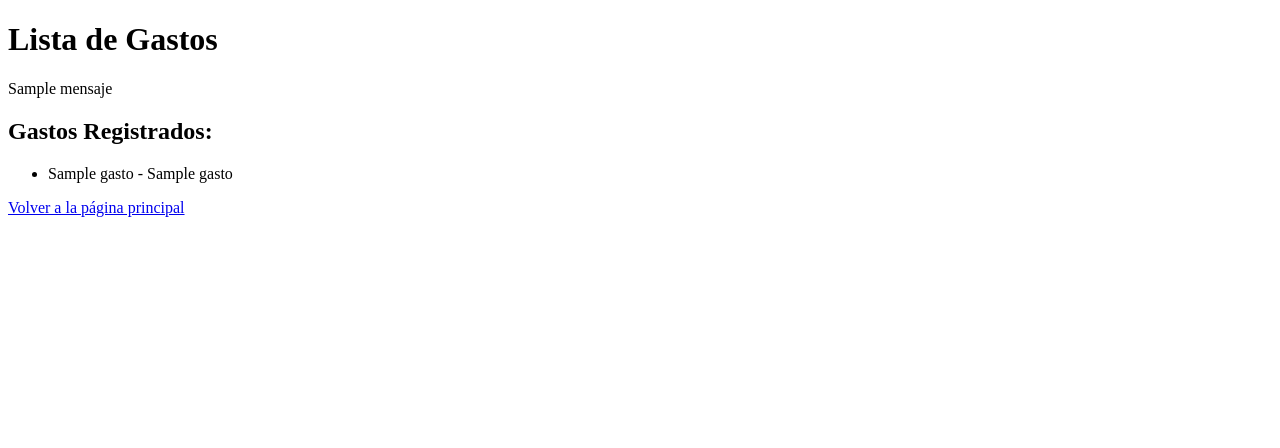
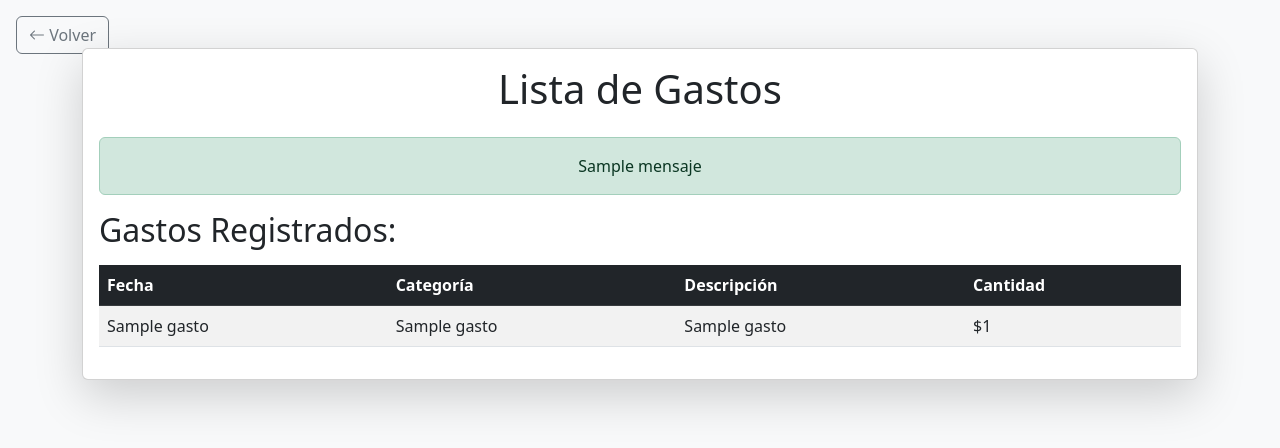
Before and after one commit to Naimerith/GestorFinanzas, a Flask app: template templates/ver_gastos.html in a window 1280 px wide. Shown: the top 448 px of the page. Run offline with Flask 3, Linux system fonts and the light colour scheme; the template is opened without the code that fills it: most values are stand-ins (such as "Sample title", 1, 10 or a date in 2020).

Commit message:
suma del total gastos y mejoras a la tabla ver gastos

```diff
--- a/app.py
+++ b/app.py
@@ -6,7 +6,7 @@
 # Necesario para usar el flash
 app.secret_key = 'mi_clave_secreta'
 
-# Verificar si la tabla 'gastos' existe
+# Crear la tabla si no existe
 def crear_tabla():
     conn = sqlite3.connect('finanzas.db')
     c = conn.cursor()
@@ -14,7 +14,9 @@
         CREATE TABLE IF NOT EXISTS gastos (
             id INTEGER PRIMARY KEY AUTOINCREMENT,
             cantidad REAL,
-            descripcion TEXT
+            descripcion TEXT,
+            categoria TEXT,
+            fecha TEXT
         )
     ''')
     conn.commit()
@@ -29,6 +31,8 @@
     if request.method == 'POST':
         cantidad = request.form['cantidad']
         descripcion = request.form['descripcion']
+        categoria = request.form['categoria']  # Nuevo campo
+        fecha = request.form['fecha']  # Nuevo campo
 
         # Conectar a la base de datos SQLite
         conn = sqlite3.connect('finanzas.db')
@@ -36,33 +40,39 @@
 
         # Insertar el nuevo gasto en la base de datos
         c.execute('''
-            INSERT INTO gastos (cantidad, descripcion)
-            VALUES (?, ?)
-        ''', (cantidad, descripcion))
+            INSERT INTO gastos (cantidad, descripcion, categoria, fecha)
+            VALUES (?, ?, ?, ?)
+        ''', (cantidad, descripcion, categoria, fecha))
 
-        conn.commit()  # Guardar los cambios
-        conn.close()   # Cerrar la conexión
+        conn.commit()
+        conn.close()
 
         # Mostrar mensaje de éxito con flash
         flash('Gasto registrado correctamente')
 
         # Redirigir a la página de ver gastos
         return redirect(url_for('ver_gastos'))
+    # Calcular el total gastado
+    conn = sqlite3.connect('finanzas.db')
+    c = conn.cursor()
+    c.execute('SELECT COALESCE(SUM(cantidad), 0) FROM gastos')  # Si no hay datos, devuelve 0
+    total_gastado = c.fetchone()[0]
+    conn.close()
 
-    return render_template('agregar.html')
+    return render_template('agregar.html', total_gastado=total_gastado)
+    #return render_template('agregar.html')
 
 @app.route('/ver_gastos')
 def ver_gastos():
     # Conectar a la base de datos
     conn = sqlite3.connect('finanzas.db')
     c = conn.cursor()
-    c.execute('SELECT * FROM gastos')
+    c.execute('SELECT cantidad, descripcion, categoria, fecha FROM gastos')
     gastos = c.fetchall()
     conn.close()
 
     return render_template('ver_gastos.html', gastos=gastos)
 
 if __name__ == '__main__':
-    # Crear la tabla si no existe
     crear_tabla()
     app.run(debug=True)
--- a/templates/ver_gastos.html
+++ b/templates/ver_gastos.html
@@ -4,23 +4,64 @@
     <meta charset="UTF-8" />
     <meta name="viewport" content="width=device-width, initial-scale=1.0" />
     <title>Ver Gastos</title>
+    <!-- Bootstrap CSS -->
+    <link
+      href="https://cdn.jsdelivr.net/npm/bootstrap@5.3.0/dist/css/bootstrap.min.css"
+      rel="stylesheet"
+    />
+    <!-- Bootstrap Icons -->
+    <link
+      rel="stylesheet"
+      href="https://cdn.jsdelivr.net/npm/bootstrap-icons/font/bootstrap-icons.css"
+    />
   </head>
-  <body>
-    <h1>Lista de Gastos</h1>
+  <body class="bg-light">
+    <div class="container mt-5">
+      <!-- Botón para volver -->
+      <a
+        href="/"
+        class="btn btn-outline-secondary position-absolute top-0 start-0 m-3"
+      >
+        <i class="bi bi-arrow-left"></i> Volver
+      </a>
 
-    {% if mensaje %}
-    <p>{{ mensaje }}</p>
-    <!-- Mostrar mensaje de éxito -->
-    {% endif %}
+      <div class="card shadow-lg">
+        <div class="card-body">
+          <h1 class="text-center mb-4">Lista de Gastos</h1>
 
-    <h2>Gastos Registrados:</h2>
-    <ul>
-      {% for gasto in gastos %}
-      <li>{{ gasto[1] }} - {{ gasto[2] }}</li>
-      <!-- Muestra la cantidad y descripción del gasto -->
-      {% endfor %}
-    </ul>
+          {% if mensaje %}
+          <div class="alert alert-success text-center">{{ mensaje }}</div>
+          {% endif %}
 
-    <a href="/">Volver a la página principal</a>
+          <h2 class="mb-3">Gastos Registrados:</h2>
+
+          <table class="table table-striped">
+            <thead class="table-dark">
+              <tr>
+                <!--th>Nro Registro</th-->
+                <th>Fecha</th>
+                <th>Categoría</th>
+                <th>Descripción</th>
+                <th>Cantidad</th>
+              </tr>
+            </thead>
+            <tbody>
+              {% for gasto in gastos %}
+              <tr>
+                <!--td>{{ gasto[4] }}</td-->
+                <td>{{ gasto[3] }}</td>
+                <td>{{ gasto[2] }}</td>
+                <td>{{ gasto[1] }}</td>
+                <td>${{ gasto[0] }}</td>
+              </tr>
+              {% endfor %}
+            </tbody>
+          </table>
+        </div>
+      </div>
+    </div>
+
+    <!-- Bootstrap JS -->
+    <script src="https://cdn.jsdelivr.net/npm/bootstrap@5.3.0/dist/js/bootstrap.bundle.min.js"></script>
   </body>
 </html>
```
Also changed, not shown: templates/agregar.html (+52 -27 lines), templates/static/styles.css (+30 -0 lines), finanzas.db.
